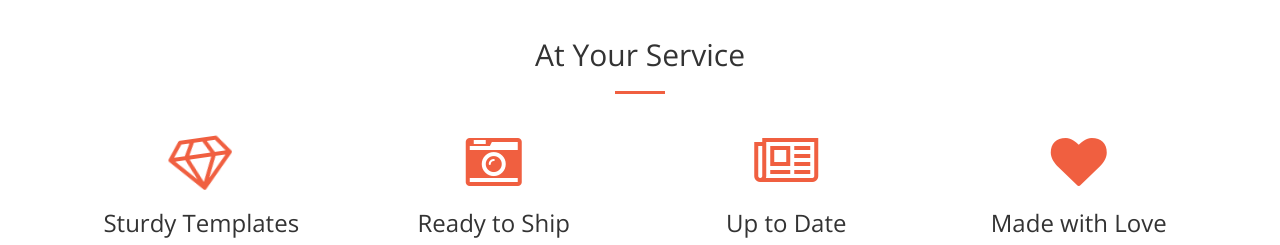
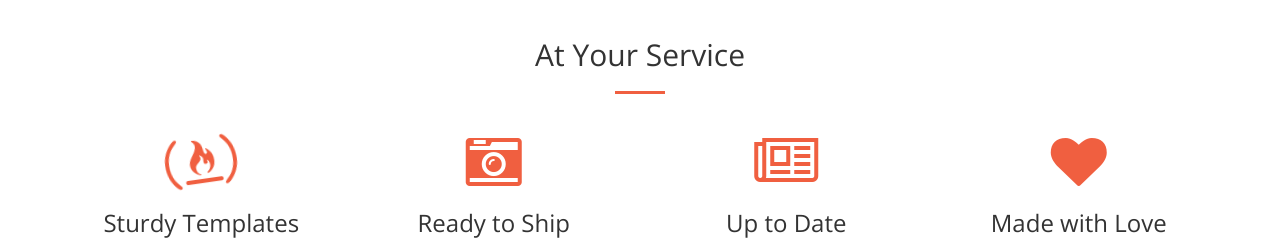
Before and after one commit to tawan158/hhjh, a website: page creative/index.html in a window 1280 px wide. Shown: the part 1280-1525 px from the top of the page. Drawn offline with nearby package versions, Linux system fonts and the light colour scheme.

Commit message:
20161212

```diff
--- a/creative/index.html
+++ b/creative/index.html
@@ -105,7 +105,7 @@
             <div class="row">
                 <div class="col-lg-3 col-md-6 text-center">
                     <div class="service-box">
-                        <i class="fa fa-4x fa-diamond text-primary sr-icons fa-spin"></i>
+                        <i class="fa fa-4x fa-free-code-camp text-primary sr-icons fa-spin"></i>
                         <h3>Sturdy Templates</h3>
                         <p class="text-muted">Our templates are updated regularly so they don't break.</p>
                     </div>
```
